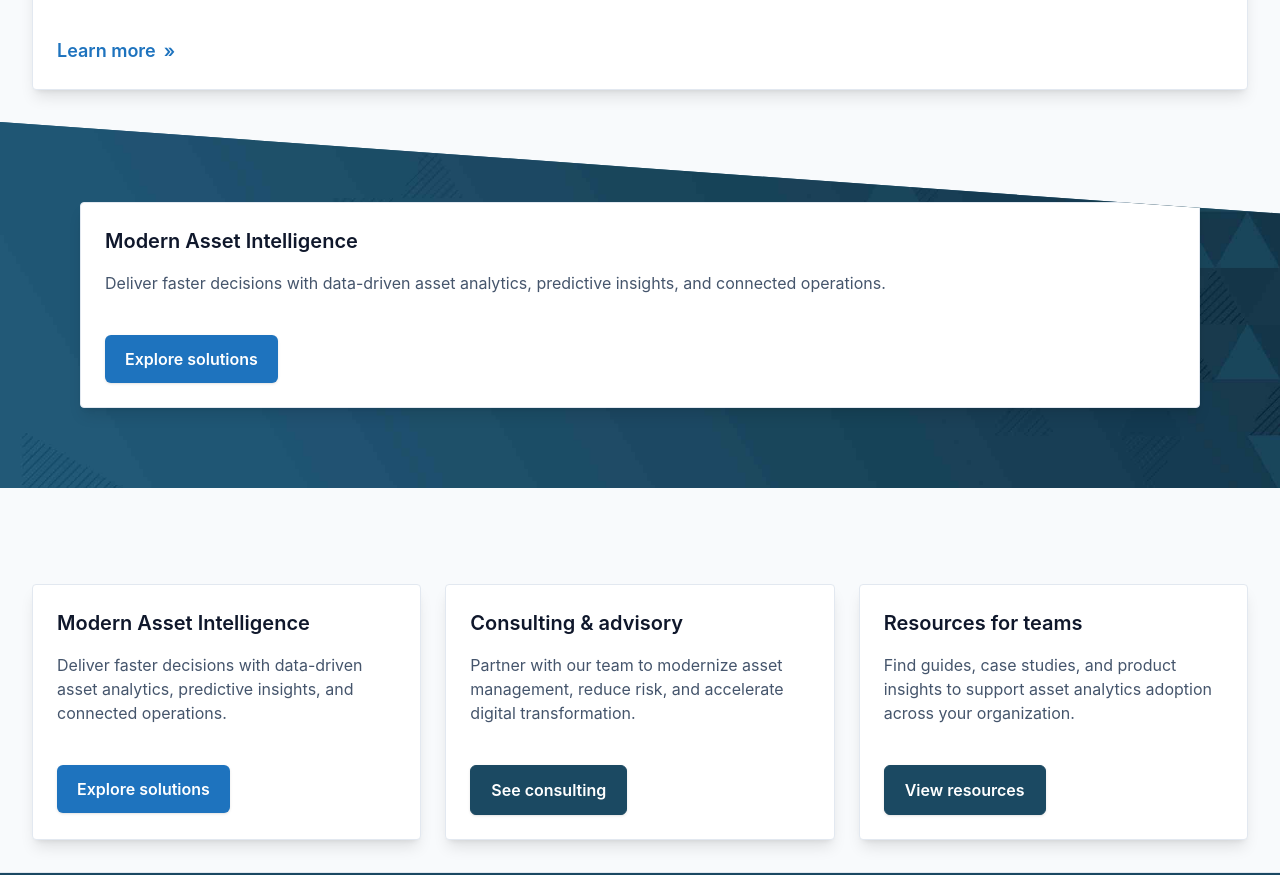
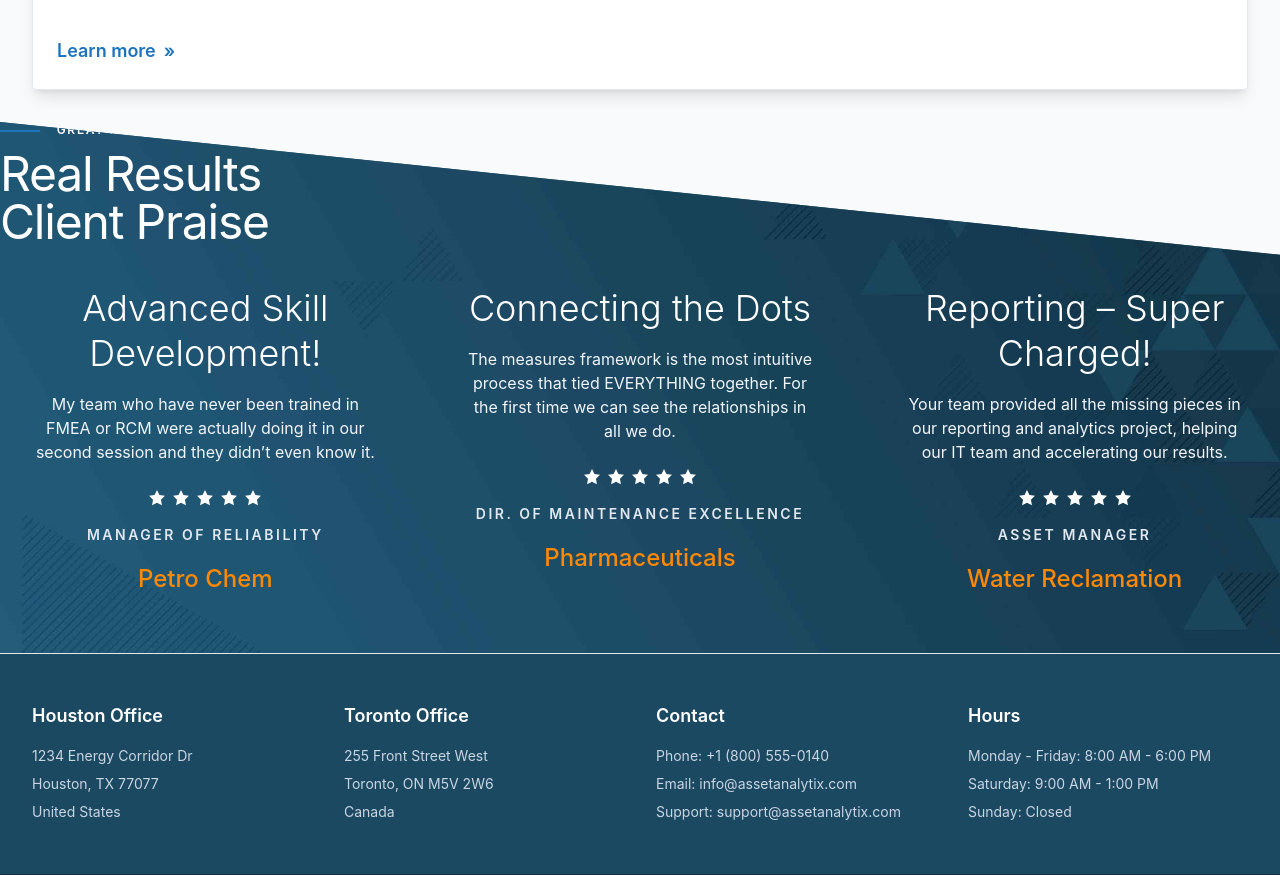
Before and after one commit to akul-git/ax-static-2026, an Astro site: page / in a window 1280 px wide. Shown: the part 2121-2996 px from the top of the page. Built offline with nearby package versions, Linux system fonts and the light colour scheme; Astro itself is replaced by a stand-in of ours.

Commit message:
Testimonials updated

```diff
--- a/src/components/ui/Heading.astro
+++ b/src/components/ui/Heading.astro
@@ -16,7 +16,7 @@ const styles = {
   2: "text-3xl md:text-4xl lg:text-5xl  tracking-tight",
   3: "text-2xl md:text-3xl lg:text-4xl font-medium leading-tight",
   4: "text-xl md:text-2xl lg:text-3xl font-semibold",
-  5: "text-lg md:text-xl lg:text-2xl font-semibold leading-snug",
+  5: "text-lg md:text-xl lg:text-2xl font-semibold leading-none mb-4",
   6: "text-base md:text-lg lg:text-xl font-semibold leading-normal",
 } as const;
 
--- a/src/components/ui/Testimonial.astro
+++ b/src/components/ui/Testimonial.astro
@@ -1,43 +1,61 @@
 ---
-import siteContent from "../../data/site-content.json";
-
-type TestimonialItem = {
-  title?: string;
-  quote?: string;
+type Props = {
+  title: string;
+  quote: string;
   rating?: number;
-  role?: string;
-  author?: string;
+  role: string;
+  author: string;
+  class?: string;
 };
 
-const defaultTestimonial = Array.isArray(siteContent.testimonials) && siteContent.testimonials.length > 0
-  ? (siteContent.testimonials[0] as TestimonialItem)
-  : {};
+const {
+  title,
+  quote,
+  rating = 5,
+  role,
+  author,
+  class: className = "",
+} = Astro.props as Props;
 
-const {
-  class: className = "",
-  title = defaultTestimonial.title || "Advanced Skill Development!",
-  quote = defaultTestimonial.quote || "My team who have never been trained in FMEA or RCM were actually doing it in our second session and they did not even know it.",
-  rating = defaultTestimonial.rating || 5,
-  role = defaultTestimonial.role || "Manager of Reliability",
-  author = defaultTestimonial.author || "Petro Chem",
-} = Astro.props;
-
-const safeRating = Math.max(0, Math.min(5, Number(rating) || 0));
-const stars = Array.from({ length: safeRating });
+const stars = Array.from({ length: Math.max(0, Math.min(5, rating)) });
 ---
 
-<article class={`rounded-sm bg-sky-900 px-8 py-10 text-center text-white shadow-sm ${className}`.trim()}>
-  <h3 class="text-5xl font-medium tracking-tight">{title}</h3>
-  <p class="mx-auto mt-5 max-w-4xl text-2xl leading-relaxed text-slate-100">{quote}</p>
+<article
+  class:list={[
+    "rounded-sm bg-brand-dark px-8 py-10 text-center text-white",
+    className,
+  ]}
+>
+  <h3 class="text-2xl font-light leading-tight lg:text-4xl">
+    {title}
+  </h3>
 
-  <div class="mt-6 flex items-center justify-center gap-1" aria-label={`${safeRating} star rating`}>
-    {stars.map(() => (
-      <svg class="h-5 w-5 fill-white" viewBox="0 0 24 24" aria-hidden="true">
-        <path d="M12 2.5l2.95 5.98 6.6.96-4.78 4.66 1.13 6.57L12 17.57l-5.9 3.1 1.13-6.57L2.45 9.44l6.6-.96L12 2.5z"></path>
-      </svg>
-    ))}
+  <p class="mx-auto mt-6 max-w-4xl  leading-8 text-slate-100 ">
+    {quote}
+  </p>
+
+  <div
+    class="mt-6 flex justify-center gap-1"
+    aria-label={`${rating} star rating`}
+  >
+    {
+      stars.map(() => (
+        <svg
+          class="h-5 w-5 fill-white"
+          viewBox="0 0 24 24"
+          aria-hidden="true"
+        >
+          <path d="M12 2.5l2.95 5.98 6.6.96-4.78 4.66 1.13 6.57L12 17.57l-5.9 3.1 1.13-6.57L2.45 9.44l6.6-.96L12 2.5z" />
+        </svg>
+      ))
+    }
   </div>
 
-  <p class="mt-6 text-lg uppercase tracking-[0.12em] text-slate-100">{role}</p>
-  <p class="mt-3 text-4xl font-medium text-orange-400">{author}</p>
+  <p class="mt-6 text-sm font-semibold uppercase tracking-[0.18em] text-slate-200">
+    {role}
+  </p>
+
+  <p class="mt-3 text-xl font-medium text-orange-400 lg:text-2xl">
+    {author}
+  </p>
 </article>
--- a/src/data/ui/testimonial.ts
+++ b/src/data/ui/testimonial.ts
@@ -1,8 +1,28 @@
-export const testimonialData = {
-  className: "",
-  title: "Replace with testimonial heading",
-  quote: "Replace this quote with your real client testimonial.",
-  rating: 5,
-  role: "Role or team",
-  author: "Company or person",
-} as const;
+export const testimonials = [
+  {
+    title: "Advanced Skill Development!",
+    quote:
+      "My team who have never been trained in FMEA or RCM were actually doing it in our second session and they didn’t even know it.",
+    rating: 5,
+    role: "Manager of Reliability",
+    author: "Petro Chem",
+  },
+  {
+    title: "Connecting the Dots",
+    quote:
+      "The measures framework is the most intuitive process that tied EVERYTHING together. For the first time we can see the relationships in all we do.",
+    rating: 5,
+    role: "Dir. of Maintenance Excellence",
+    author: "Pharmaceuticals",
+  },
+  {
+    title: "Reporting – Super Charged!",
+    quote:
+      "Your team provided all the missing pieces in our reporting and analytics project, helping our IT team and accelerating our results.",
+    rating: 5,
+    role: "Asset Manager",
+    author: "Water Reclamation",
+  },
+] as const;
+
+export type Testimonial = (typeof testimonials)[number];
--- a/src/pages/components-showcase.astro
+++ b/src/pages/components-showcase.astro
@@ -249,10 +249,10 @@ const showcaseTestimonial = Array.isArray(siteContent.testimonials) && siteConte
     />
   </Section>
 
-  <Section>
+  <!-- <Section>
     <h2 class="mb-5 text-3xl font-semibold text-slate-900">12. Testimonial</h2>
     {showcaseTestimonial ? <Testimonial {...showcaseTestimonial} /> : <Testimonial />}
-  </Section>
+  </Section> -->
 
   <Section>
     <h2 class="mb-5 text-3xl font-semibold text-slate-900">13. Client Logo Slider</h2>
--- a/src/pages/index.astro
+++ b/src/pages/index.astro
@@ -6,15 +6,21 @@ import Card from "../components/ui/Card.astro";
 import "../styles/global.css";
 import Slider from "../components/ui/Slider.astro";
 import { slides, sliderConfig } from "../data/slider";
+import { testimonials } from "../data/ui/testimonial";
 import { cards, consultingServices } from "../data/ui/card";
 import HeroBanner from "../components/ui/HeroBanner.astro";
+import Heading from "../components/ui/Heading.astro";
+import Testimonial from "../components/ui/Testimonial.astro";
+
 ---
 
 <Layout>
-	<div class="max-w-9xl mx-auto text-center text-shadow-md text-shadow-neutral-950">
+	<div
+		class="max-w-9xl mx-auto text-center text-shadow-md text-shadow-neutral-950"
+	>
 		<HeroBanner image="/assets/images/hmpg-hero.jpg">
 			<h1
-				class="text-6xl font-medium  leading-tight text-white lg:text-6xl"
+				class="text-6xl font-medium leading-tight text-white lg:text-6xl"
 			>
 				Analytics-Driven
 				<span class="block text-white"> Reliability Improvement </span>
@@ -115,9 +121,13 @@ import HeroBanner from "../components/ui/HeroBanner.astro";
 		</div>
 	</Section>
 
-	<Section class="bg-[url(/assets/images/bgn-industries.png)] bg-cover bg-center bg-no-repeat">
+	<Section
+		class="bg-[url(/assets/images/bgn-industries.png)] bg-cover bg-center bg-no-repeat"
+	>
 		<!-- <h2 class="mb-5 text-3xl font-semibold text-slate-900">2. Cards</h2> -->
-		<div class="grid gap-6 md:grid-cols-2 xl:grid-cols-3 *:last:col-span-3 max-w-7xl mx-auto">
+		<div
+			class="grid gap-6 md:grid-cols-2 xl:grid-cols-3 *:last:col-span-3 max-w-7xl mx-auto"
+		>
 			{cards.map((card) => <Card {...card} />)}
 
 			<Card {...consultingServices} className="col-span-3" />
@@ -125,22 +135,31 @@ import HeroBanner from "../components/ui/HeroBanner.astro";
 	</Section>
 
 	<div class="hero">
-		<div class="hero__content">
-			<Card>
-				<h2 class="text-xl font-semibold text-slate-900">
-					Modern Asset Intelligence
-				</h2>
-				<p class="mt-3 text-slate-600">
-					Deliver faster decisions with data-driven asset analytics,
-					predictive insights, and connected operations.
-				</p>
-				<Button href="/solutions" class="mt-6">Explore solutions</Button
-				>
-				<span style="font-family: BusinessPeople">ABC</span>
-			</Card>
+		<div class="hero__content max-w-7xl mx-auto">
+			<p class="mb-3 text-xs font-semibold uppercase tracking-[0.14em] text-white mt-0!">
+				<span
+					class="mr-3 inline-block h-0.5 w-10 bg-accent align-middle"
+				></span> GREAT REVIEWS FOR OUR SERVICES
+			</p>
+
+			<Heading level={2}>
+				<span class="text-white">Real Results </span>
+				<span class="block text-white">
+					Client Praise
+				</span>
+			</Heading>
+<section class="grid gap-6 md:grid-cols-2 lg:grid-cols-3 max-w-7xl mx-auto">
+
+		<Testimonial {...testimonials[0]} />
+		<Testimonial {...testimonials[1]} />
+		<Testimonial {...testimonials[2]} />
+
+</section>
+
 		</div>
 	</div>
-	<Section class="mt-16">
+
+	<!-- <Section class="mt-16">
 		<div class="grid gap-6 lg:grid-cols-3">
 			<Card>
 				<h2 class="text-xl font-semibold text-slate-900">
@@ -178,14 +197,14 @@ import HeroBanner from "../components/ui/HeroBanner.astro";
 				>
 			</Card>
 		</div>
-	</Section>
+	</Section> -->
 </Layout>
 
 <style>
 	.hero {
 		position: relative;
 		min-height: 320px;
-		background:rgb(39, 93, 122) url('/assets/images/bgn-quotes.jpg');
+		background: rgb(39, 93, 122) url("/assets/images/bgn-quotes.jpg");
 		/* background-image:
 			linear-gradient(90deg, rgba(39, 93, 122, 0.5), rgba(14, 57, 83, 0.5)),
 			url('/assets/images/bgn-quotes.jpg'); */
@@ -197,7 +216,7 @@ import HeroBanner from "../components/ui/HeroBanner.astro";
 	}
 
 	.hero__content {
-		padding: 80px;
+		/* padding: 80px; */
 		color: white;
 	}
 </style>
--- a/src/pages/resources/webinar-recording.astro
+++ b/src/pages/resources/webinar-recording.astro
@@ -12,7 +12,13 @@ import Heading from "../../components/ui/Heading.astro";
       class="mx-auto max-w-7xl grid grid-cols-1 md:grid-cols-2 grid-rows-1 gap-4 sm:gap-2 md:gap-4 lg:gap-6 xl:gap-8"
 >
       <article>
-        <h2>Take Control of Your CMMS Data Quality</h2>
+                      <Heading level={5}>
+          <span class="text-accent">Take Control of Your CMMS Data Quality</span>
+  <!-- CMMS Program
+  <span class="text-accent">
+    Optimization
+  </span>-->
+</Heading>
         <p>
           In this session, we explored one of the most common challenges facing
           maintenance and reliability organizations today — poor CMMS data
@@ -29,7 +35,7 @@ import Heading from "../../components/ui/Heading.astro";
           Organizations that implement a structured CMMS Data Quality program can
           achieve:
         </p>
-        <ul class="list-disc space-y-2 pl-6 text-base leading-7 text-slate-700 marker:text-sky-700 mt-4">
+        <ul class="list-disc space-y-1 pl-6 text-base leading-7  marker:text-sky-700 mt-4">
           <li>Reduced wasted labor and rework</li>
           <li>
             Elimination of duplicate and misclassified parts and asset records
@@ -48,6 +54,7 @@ import Heading from "../../components/ui/Heading.astro";
         </p>
       </article>
       <article>
+
         <Heading level={5}>
           <span class="text-accent">To access the webinar recording, please complete the form below</span>
   <!-- CMMS Program
@@ -55,7 +62,6 @@ import Heading from "../../components/ui/Heading.astro";
     Optimization
   </span>-->
 </Heading>
-      <h2>To access the webinar recording, please complete the form below</h2>
         <HubSpotForm
   portalId="25291755"
   formId="8d856a10-eb06-45dd-a968-0b8556aeffb7"
```
